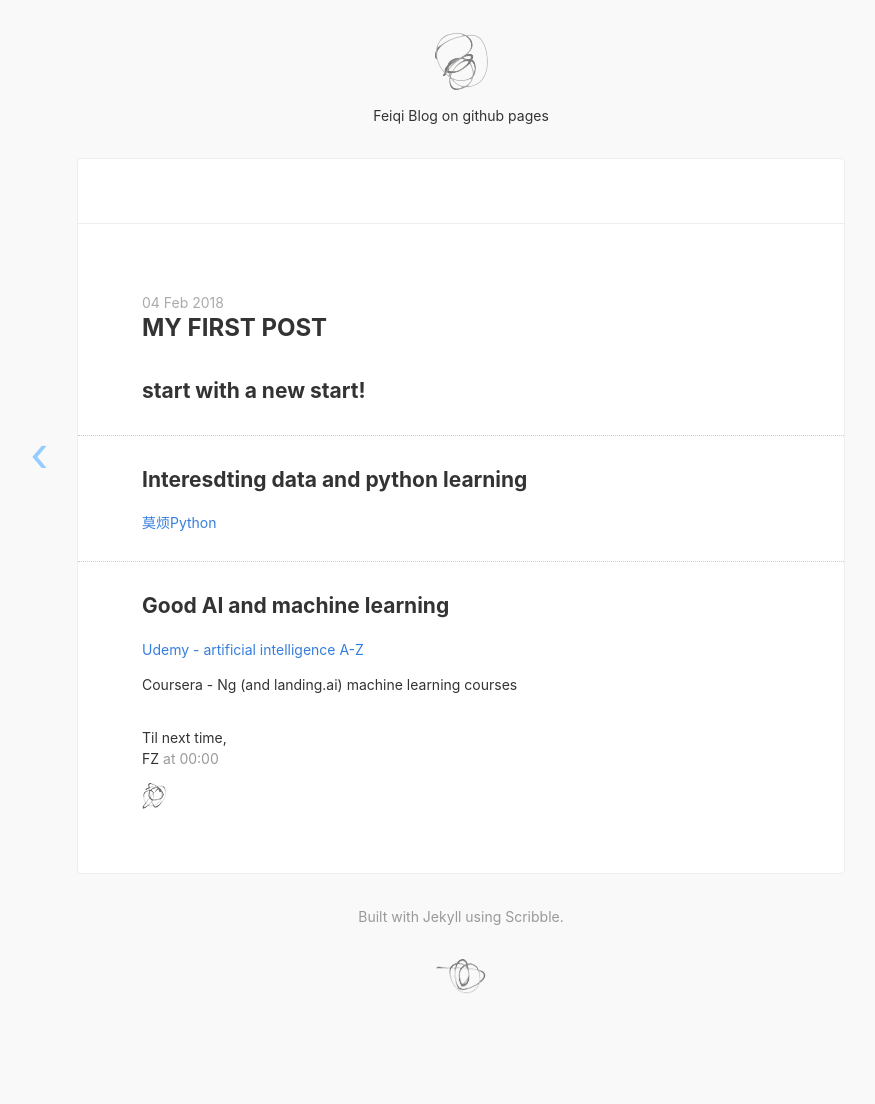
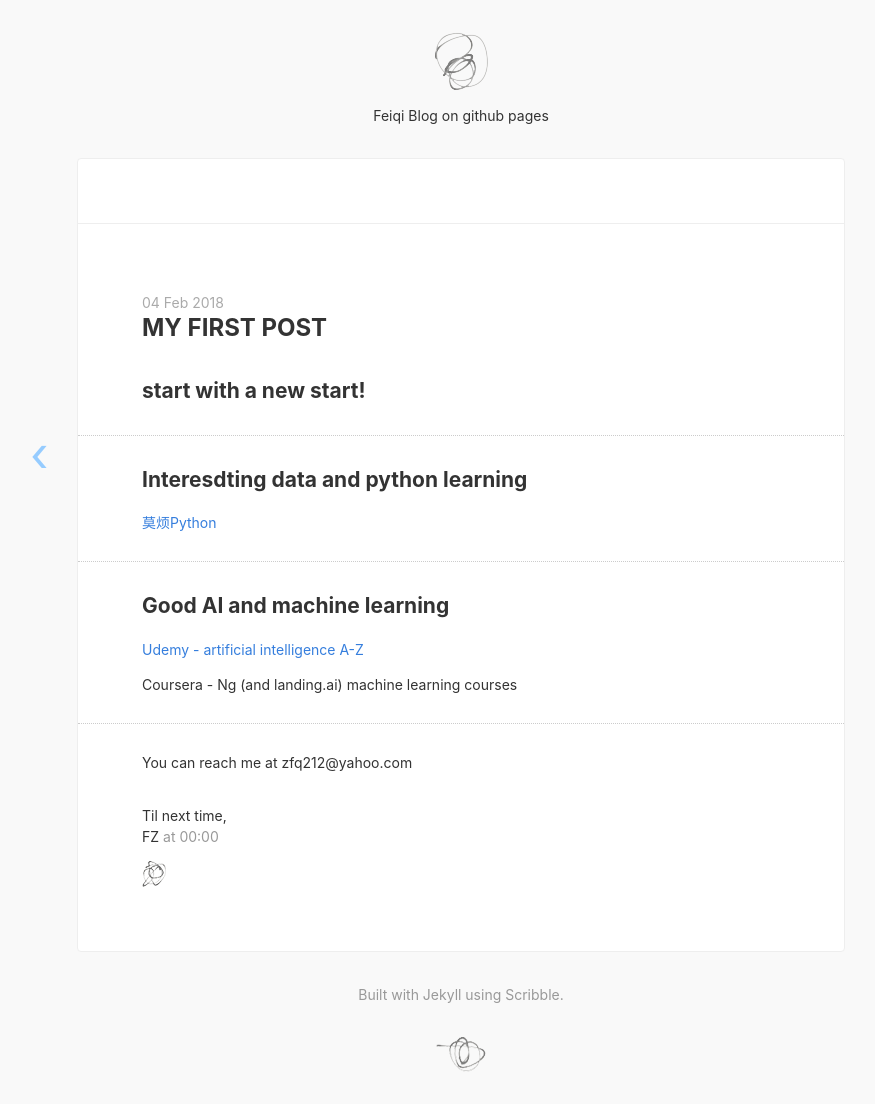
Before and after one commit to zfq212git/zfq212git.github.io, a Jekyll site: the page built from _posts/2018-02-04-test1-firstPost.md, in a window 1280 px wide. Shown: the whole page, without its empty margins (179-1054 px from the left). Built offline with Jekyll 4.4.1, drawn with Linux system fonts in a browser that asks for light colours; nearby versions of some CDN libraries; before the commit the page ends 1026 px from its top, so only the background shows below that.

Commit message:
Update 2018-02-04-test1-firstPost.md

```diff
--- a/_posts/2018-02-04-test1-firstPost.md
+++ b/_posts/2018-02-04-test1-firstPost.md
@@ -17,3 +17,8 @@ Time: 2018-02-04 18:30:29
 [Udemy - artificial intelligence A-Z](https://www.udemy.com/home/my-courses/learning/)
 
 Coursera - Ng (and landing.ai) machine learning courses
+
+
+
+---
+You can reach me at zfq212@yahoo.com
```
